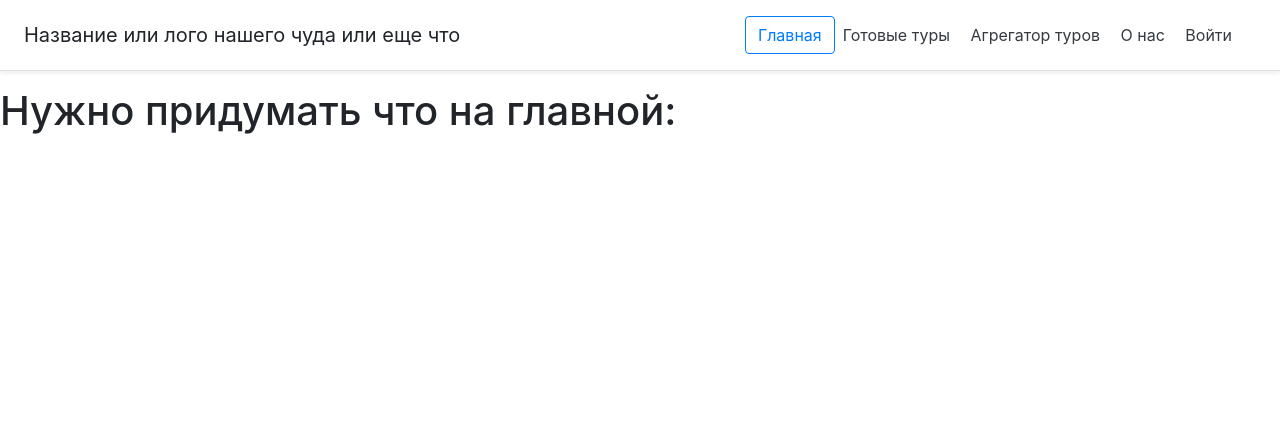
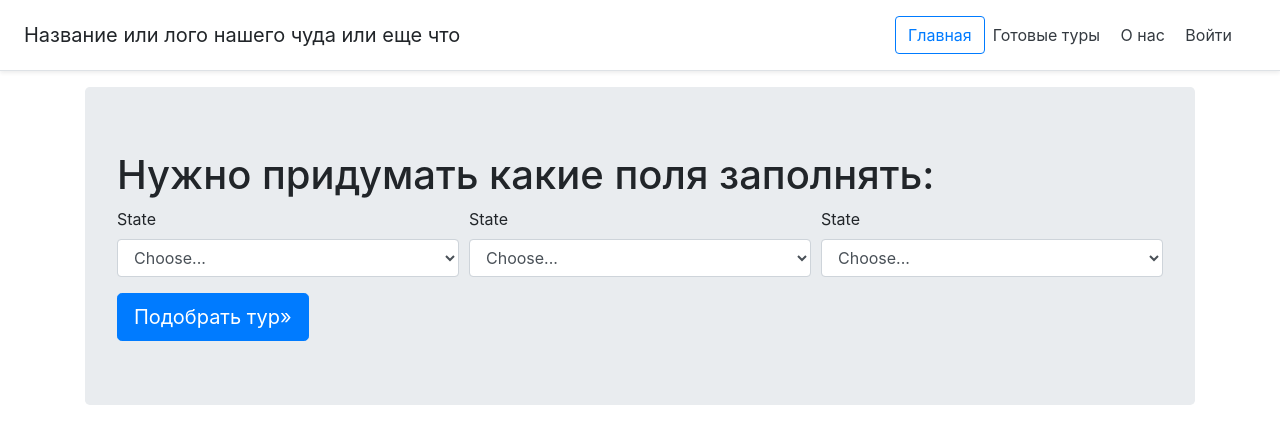
Before and after one commit to darja270895/hackathon, a Django app: page / in a window 1280 px wide. Shown: the top 444 px of the page. Run offline with Django 3.2, Linux system fonts and the light colour scheme; some libraries are stand-ins or nearby versions.

Commit message:
Wrapper correction

```diff
--- a/templates/homepage.html
+++ b/templates/homepage.html
@@ -1,4 +1,52 @@
 {% extends "wrapper.html" %}
 {% block content %}
-<h1>Нужно придумать что на главной:</h1>
+<main role="main" class="container">
+    <div class="jumbotron">
+        <h1>Нужно придумать какие поля заполнять:</h1>
+        <div class="form-row">
+
+            <div class="form-group col-md-4">
+                <label for="inputState">State</label>
+                <select id="inputState" class="form-control">
+                    <option selected>Choose...</option>
+                    <option>...</option>
+                </select>
+            </div>
+
+
+            <div class="form-group col-md-4">
+                <label for="inputState">State</label>
+                <select id="inputState" class="form-control">
+                    <option selected>Choose...</option>
+                    <option>...</option>
+                </select>
+            </div>
+
+            <div class="form-group col-md-4">
+                <label for="inputState">State</label>
+                <select id="inputState" class="form-control">
+                    <option selected>Choose...</option>
+                    <option>...</option>
+                </select>
+            </div>
+        </div>
+
+
+        <a class="btn btn-lg btn-primary" href="/" role="button">Подобрать
+            тур»</a>
+
+        {% for info in all_info %}
+        <div class="jumbotron">
+            <h1>Фильм #{{info.count}}</h1>
+            <table>
+                <b>Название: </b> {{info.hotel}} (англ. {{info.title_en}})<br>
+                <b>Год: </b>{{info.flight}} <br>
+                <b>Рейтинг: </b> {{info.excursion}}<br>
+                <a class="btn btn-lg btn-primary" href={{info.url}} role="button">Больше
+                    информации»</a>
+        </div>
+        {% endfor %}
+    </div>
+</main>
+
 {% endblock %}
--- a/templates/tour_agregator.html
+++ b/templates/tour_agregator.html
@@ -1,4 +1,4 @@
 {% extends "wrapper.html" %}
 {% block content %}
-<h1>Наш агрегатор</h1>
+<h1>Наши туры по стране</h1>
 {% endblock %}
--- a/templates/wrapper.html
+++ b/templates/wrapper.html
@@ -18,7 +18,6 @@
     <a class="btn btn-outline-primary" href="/">Главная</a>
     <nav class="my-2 my-md-0 mr-md-3">
         <a class="p-2 text-dark" href="/tours">Готовые туры</a>
-        <a class="p-2 text-dark" href="/tour_agregator">Агрегатор туров</a>
         <a class="p-2 text-dark" href="/info">О нас</a>
         <a class="p-2 text-dark" href="/login">Войти</a>
     </nav>
```
Also changed, not shown: helpers/booking_parser.py (line endings or trailing spaces), myapp/models.py (line endings or trailing spaces).
